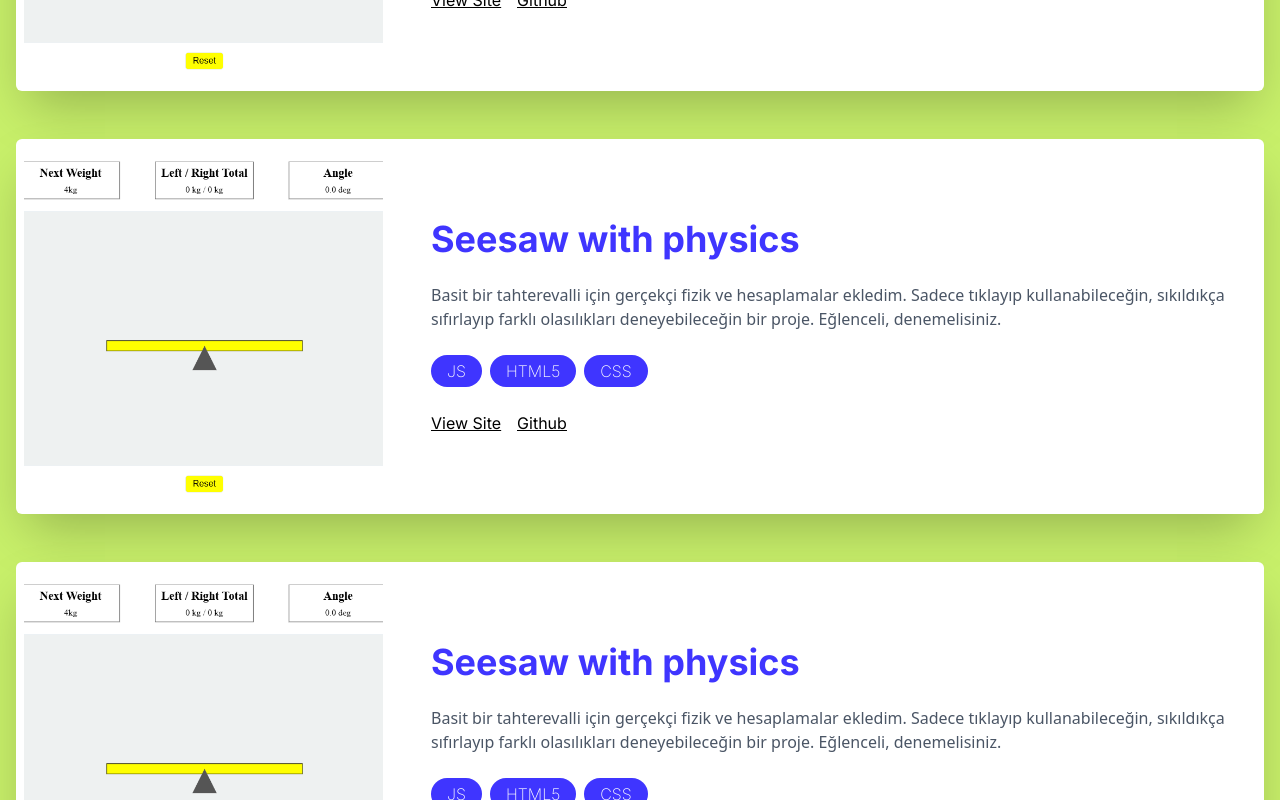
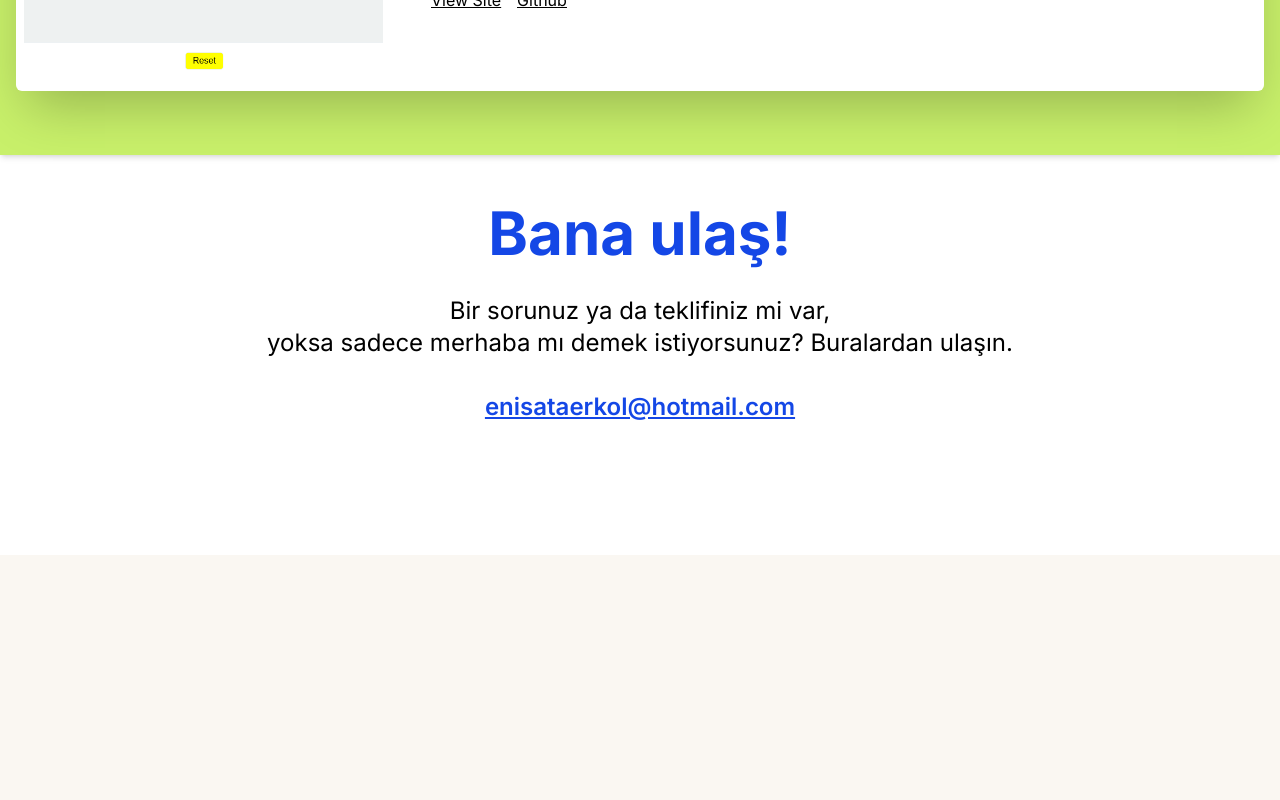
Before and after one commit to YureiSh/portfolio, a React (Vite) app: page / in a window 1280 px wide. Shown: the part 2720-3520 px from the top of the page. After the commit the page ends 3275 px from the top, so only its background shows below. Built offline with nearby package versions, Linux system fonts and the light colour scheme.

Commit message:
Real fast bugfix

```diff
--- a/src/components/projects-components/Project.jsx
+++ b/src/components/projects-components/Project.jsx
@@ -24,26 +24,7 @@ const data = [{
         { github: "https://github.com/YureiSh/seesaw-simulation-byEnis-Ata-Erkol", site: "https://yureish.github.io/seesaw-simulation-byEnis-Ata-Erkol/" }
     ]
 },
-{
-    image: "/projects/project-1.png",
-    title: "Seesaw with physics",
-    description_en: "I added realistic physics and its calculations for a simple seesaw. Its simply click and use, get bored and reset try other possibilities type of project. It is fun you can try.",
-    description_tr: "Basit bir tahterevalli için gerçekçi fizik ve hesaplamalar ekledim. Sadece tıklayıp kullanabileceğin, sıkıldıkça sıfırlayıp farklı olasılıkları deneyebileceğin bir proje. Eğlenceli, denemelisiniz.",
-    languages: ["JS", "HTML5", "CSS"],
-    links: [
-        { github: "https://github.com/YureiSh/seesaw-simulation-byEnis-Ata-Erkol", site: "https://yureish.github.io/seesaw-simulation-byEnis-Ata-Erkol/" }
-    ]
-},
-{
-    image: "/projects/project-1.png",
-    title: "Seesaw with physics",
-    description_en: "I added realistic physics and its calculations for a simple seesaw. Its simply click and use, get bored and reset try other possibilities type of project. It is fun you can try.",
-    description_tr: "Basit bir tahterevalli için gerçekçi fizik ve hesaplamalar ekledim. Sadece tıklayıp kullanabileceğin, sıkıldıkça sıfırlayıp farklı olasılıkları deneyebileceğin bir proje. Eğlenceli, denemelisiniz.",
-    languages: ["JS", "HTML5", "CSS"],
-    links: [
-        { github: "https://github.com/YureiSh/seesaw-simulation-byEnis-Ata-Erkol", site: "https://yureish.github.io/seesaw-simulation-byEnis-Ata-Erkol/" }
-    ]
-}
+
 ]
 
 const Project = () => {
```
